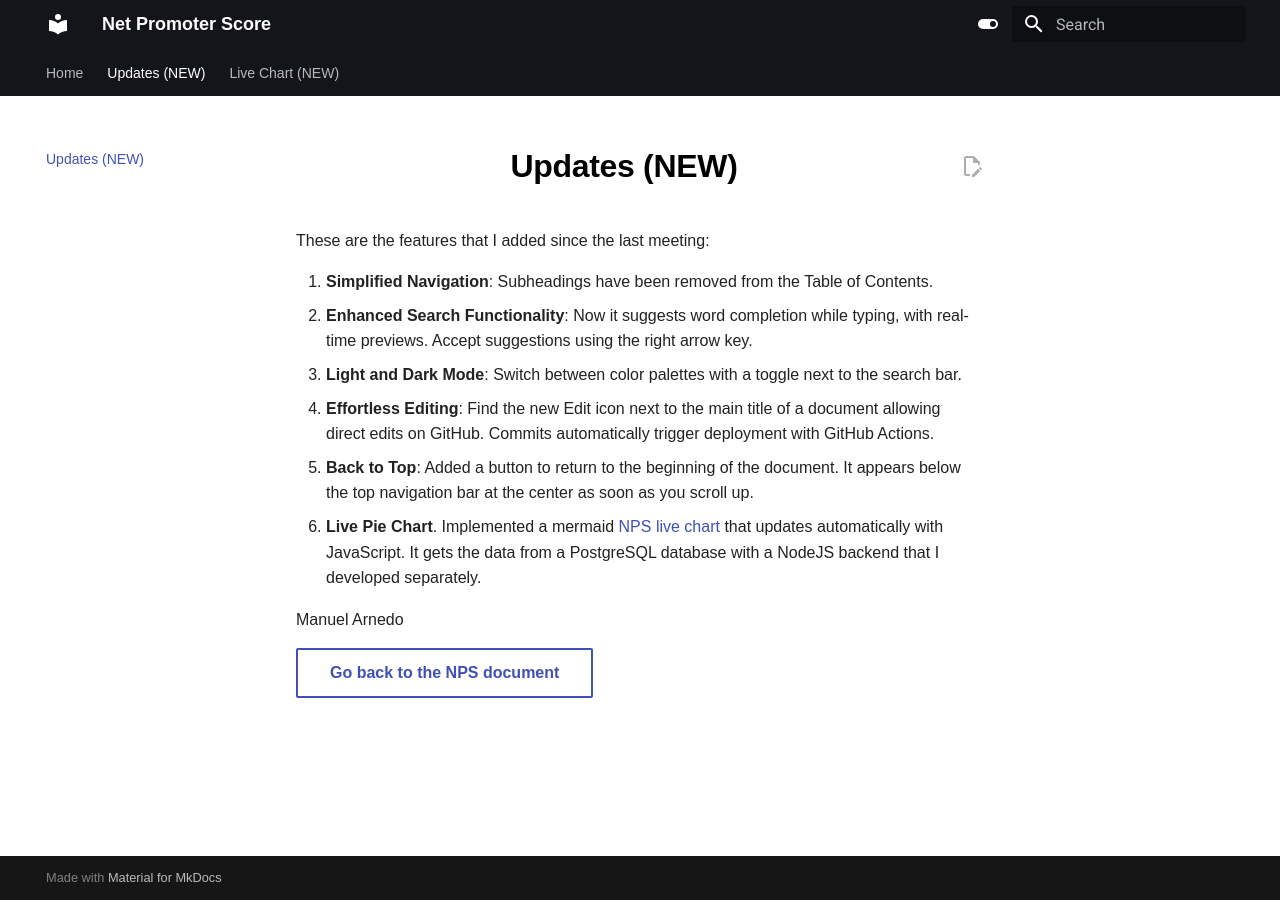
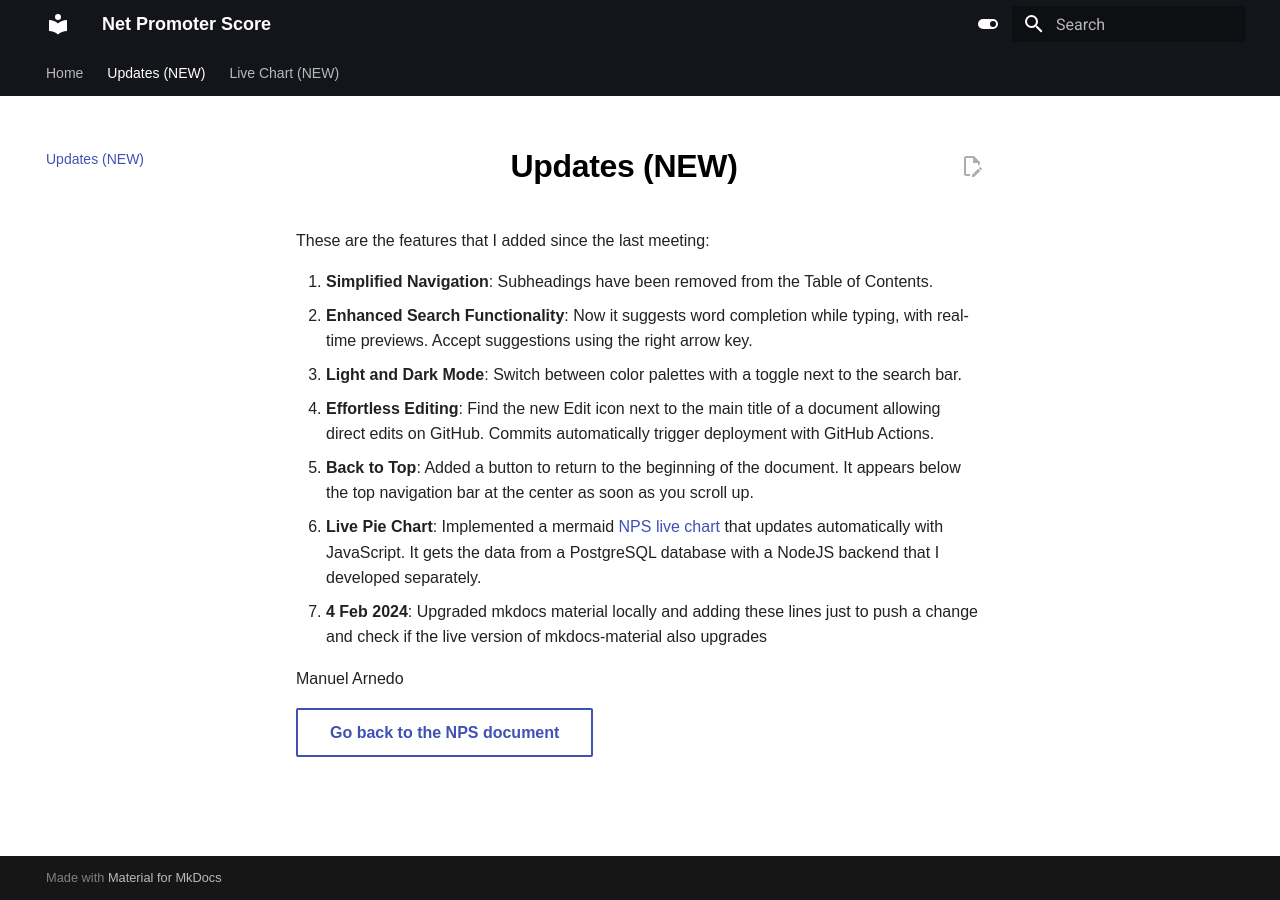
Before and after one commit to manutechwriter/npstest, an MkDocs documentation site: the page built from docs/updates.md, in a window 1280 px wide. Built offline with MkDocs 1.6.1 and Material for MkDocs 9.7.7, drawn with Linux system fonts in a browser that asks for light colours; comment, search, counter and statistics services are not loaded.

Commit message:
updated updates.md to test mkdocs-material versioni upgrade

```diff
--- a/docs/updates.md
+++ b/docs/updates.md
@@ -7,7 +7,9 @@ These are the features that I added since the last meeting:
 3. **Light and Dark Mode**: Switch between color palettes with a toggle next to the search bar.
 4. **Effortless Editing**: Find the new Edit icon next to the main title of a document allowing direct edits on GitHub. Commits automatically trigger deployment with GitHub Actions.
 5. **Back to Top**: Added a button to return to the beginning of the document. It appears below the top navigation bar at the center as soon as you scroll up.
-6. **Live Pie Chart**. Implemented a mermaid [NPS live chart](https://manutechwriter.github.io/npstest/live-chart/) that updates automatically with JavaScript. It gets the data from a PostgreSQL database with a NodeJS backend that I developed separately.
+6. **Live Pie Chart**: Implemented a mermaid [NPS live chart](https://manutechwriter.github.io/npstest/live-chart/) that updates automatically with JavaScript. It gets the data from a PostgreSQL database with a NodeJS backend that I developed separately.
+7. **4 Feb 2024**: Upgraded mkdocs material locally and adding these lines just to push a change and check if the live version of mkdocs-material also upgrades
+
 
 Manuel Arnedo
 
```
